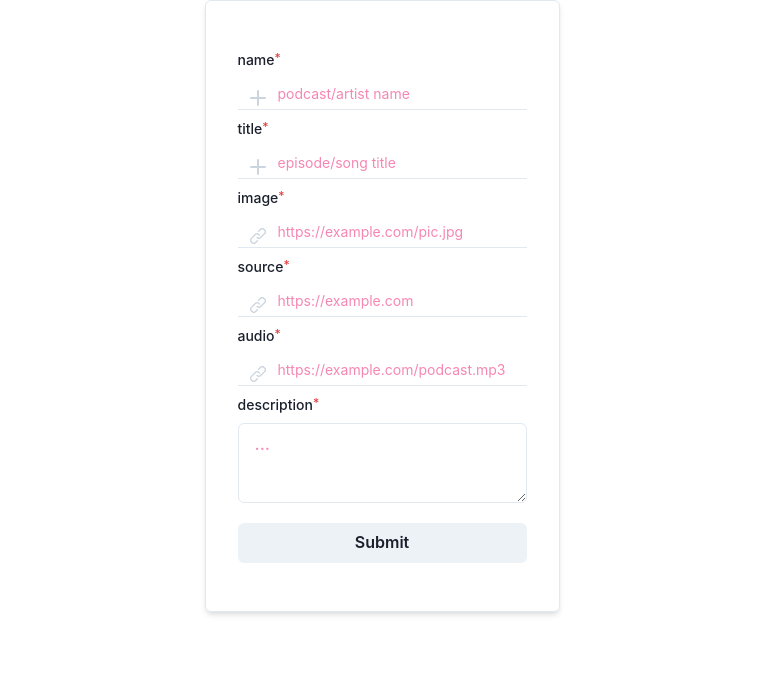
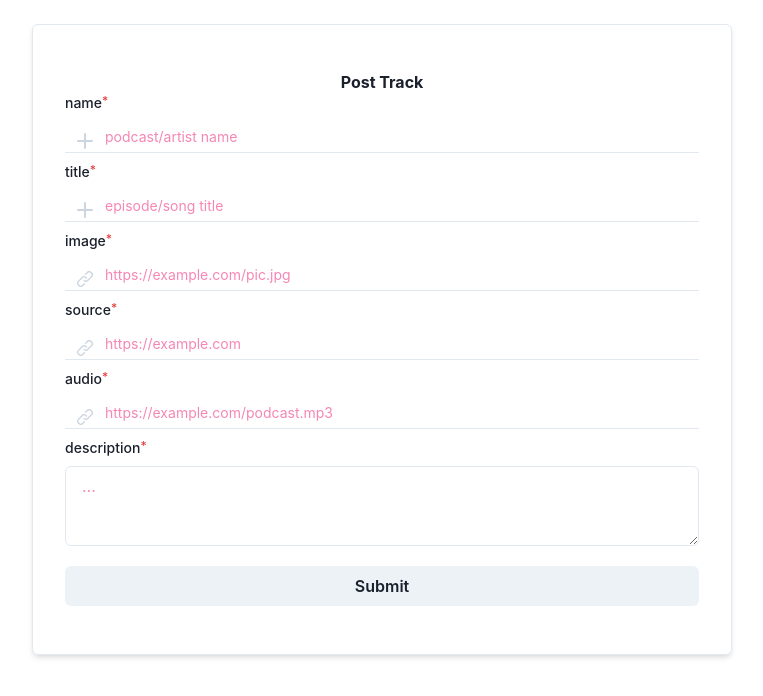
Before and after one commit to Xavulu/bulletin, a Next.js app in the folder frontend/bulletin-frontend/: page /upload in a window 1280 px wide. Shown: the top 696 px of the page, without its empty margins (258-1021 px from the left). Built offline with nearby package versions, Linux system fonts and the light colour scheme; no server answers.

Commit message:
in the home stretch kinda

```diff
--- a/frontend/bulletin-frontend/components/searchView.tsx
+++ b/frontend/bulletin-frontend/components/searchView.tsx
@@ -75,6 +75,8 @@ export const SearchView = () => {
                     overflowY="auto"
                     maxHeight="300px"
                     minHeight="300px"
+                    maxWidth="700px"
+                    w={[400,500,700]}
                     css={{
                         '&::-webkit-scrollbar': {
                           width: '4px',
@@ -87,9 +89,10 @@ export const SearchView = () => {
                           borderRadius: '24px',
                         },
                     }}
+
                 >
                     <SimpleGrid
-                        columns={[1,null,2]}
+                        columns={[1,1,1]}
                         spacing="20px"
                     >
                         {filteredAudioPosts.map((post) => (
--- a/frontend/bulletin-frontend/components/uploadPostView.tsx
+++ b/frontend/bulletin-frontend/components/uploadPostView.tsx
@@ -14,6 +14,7 @@ import {
     InputLeftElement,
     Text,
     Flex,
+    Heading
 } from "@chakra-ui/react";
 import { useForm, SubmitHandler, Resolver } from "react-hook-form";
 import { useState, useEffect } from "react";
@@ -68,13 +69,33 @@ const PostFormView = () => {
 
     return (
         <>
-            <Flex width="full" align="center" justifyContent="center">
-                <Box p={8} maxWidth="500px" borderWidth={.5} borderRadius={6} boxShadow="md">
+            <Flex
+                width="full"
+                align="center"
+                justifyContent="center"
+                m="auto"
+                direction={ { base: 'column-reverse', md: 'row'} }
+            >
+                <Box
+                    p={8}
+                    maxWidth="700px"
+                    borderWidth={.5}
+                    borderRadius={6}
+                    boxShadow="md"
+                    w={[400,500,700]}
+                    mt={6}
+                >
                 <Box my={4}>
 
                 <div>
                     <form onSubmit={handleSubmit(formSubmitHandler)}>
-
+                        <Box textAlign="center">
+                            <Heading>
+                                <Text fontSize="md" color="pink-400">
+                                    Post Track
+                                </Text>
+                            </Heading>
+                        </Box>
                         <FormControl id="name" isInvalid={!!errors?.name} pb={2}>
                             <FormLabel htmlFor="name">
                                 <Flex>
@@ -249,11 +270,12 @@ const PostFormView = () => {
                                 placeholder="..."
                                 _placeholder={ { color: "pink.300" } }
                                 {...register('description', {required: true})}
-                                size="lg"
+                                size="md"
                                 resize="vertical"
                                 aria-label="description input field"
                                 variant="outline"
                                 focusBorderColor="pink.300"
+
                             />
                             </Tooltip>
                             <FormErrorMessage>
--- a/frontend/bulletin-frontend/pages/_app.tsx
+++ b/frontend/bulletin-frontend/pages/_app.tsx
@@ -1,6 +1,8 @@
 import type { AppProps } from 'next/app'
 import { ChakraProvider } from '@chakra-ui/react'
 import { AudioListProvider } from '../components/streamContext'
+
+
 
 function MyApp({ Component, pageProps }: AppProps) {
   return (
--- a/frontend/bulletin-frontend/utils/playlist/circular_playlist.ts
+++ b/frontend/bulletin-frontend/utils/playlist/circular_playlist.ts
@@ -1,5 +1,6 @@
 import { AudioResponse } from '../model_helpers/audio_response';
 import { SortOrder } from '../controller/ListStreamController';
+import { History } from './history';
 
 
 export class PlayList{
@@ -7,6 +8,7 @@ export class PlayList{
     private _size: number;
     private _id_to_index: Map<string, number>;
     private _index_to_id: Map<number, string>;
+    private _history: History<AudioResponse> = new History();
 
     constructor(tracks: AudioResponse[]){
         this.tracks = tracks;
@@ -38,6 +40,7 @@ export class PlayList{
         } else {
             res = this._index_to_id.get(index + 1)
         }
+        this._history.put(id, this.getEntry(id)!);
         return res;
     }
 
@@ -52,6 +55,7 @@ export class PlayList{
         } else {
             res = this._index_to_id.get(index - 1);
         }
+        this._history.put(id, this.getEntry(id)!);
         return res;
     }
 
@@ -77,4 +81,14 @@ export class PlayList{
         });
     }
 
+    history: Function = (): string[] => {
+        const val: string[] = this._history.getHistory();
+        return val;
+    }
+
+    lastPlayed: Function = (): string => {
+        const val: string[] = this._history.getHistory();
+        return val[val.length - 1];
+    }
+
 }
--- /dev/null
+++ b/frontend/bulletin-frontend/utils/playlist/history.ts
@@ -0,0 +1,36 @@
+export class History<T> {
+
+    private entries: Map<string, T> = new Map<string, T>();
+    private capacity: number = 5;
+
+    get: Function = (key: string): T | undefined=> {
+        const keyExists: boolean = this.entries.has(key);
+        let entry: T | undefined;
+        if (keyExists && entry !== undefined) {
+            entry = this.entries.get(key);
+            this.entries.delete(key);
+            this.entries.set(key, entry!);
+        } else {
+            return undefined;
+        }
+        return entry;
+    }
+
+    put: Function = (key: string, val: T) => {
+        if (this.entries.size >= this.capacity){
+            const expired = this.entries.keys().next().value;
+            this.entries.delete(expired);
+        }
+        this.entries.set(key, val);
+    }
+
+    getHistory: Function = (): string[] => {
+        let hist: string[] = [];
+        this.entries.forEach((key, val) => {
+            hist.push(val);
+        });
+        return hist;
+    }
+
+
+}
```
Also changed, not shown: frontend/bulletin-frontend/components/PostCard.tsx (+11 -16 lines), frontend/bulletin-frontend/theme.js (+7 -0 lines).
